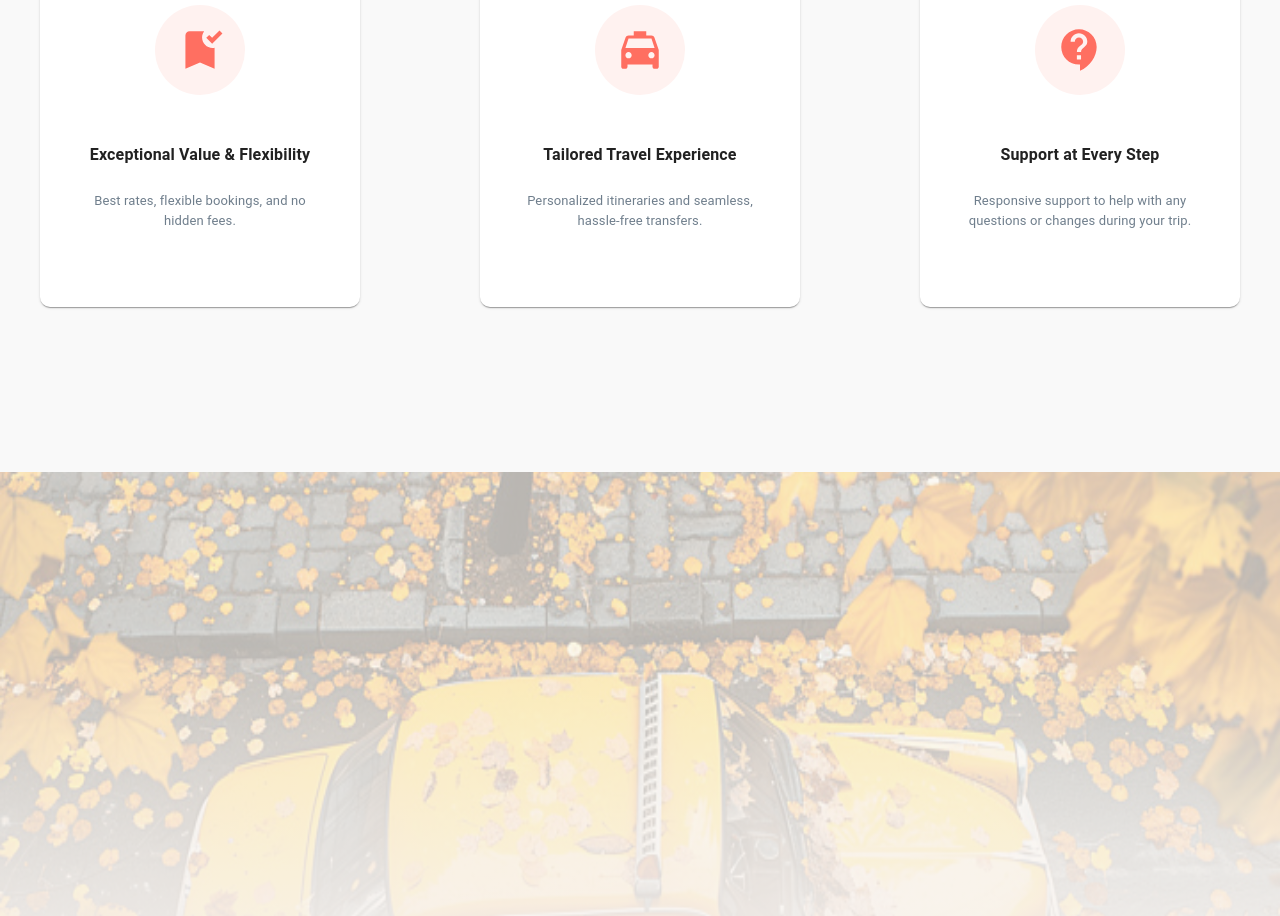
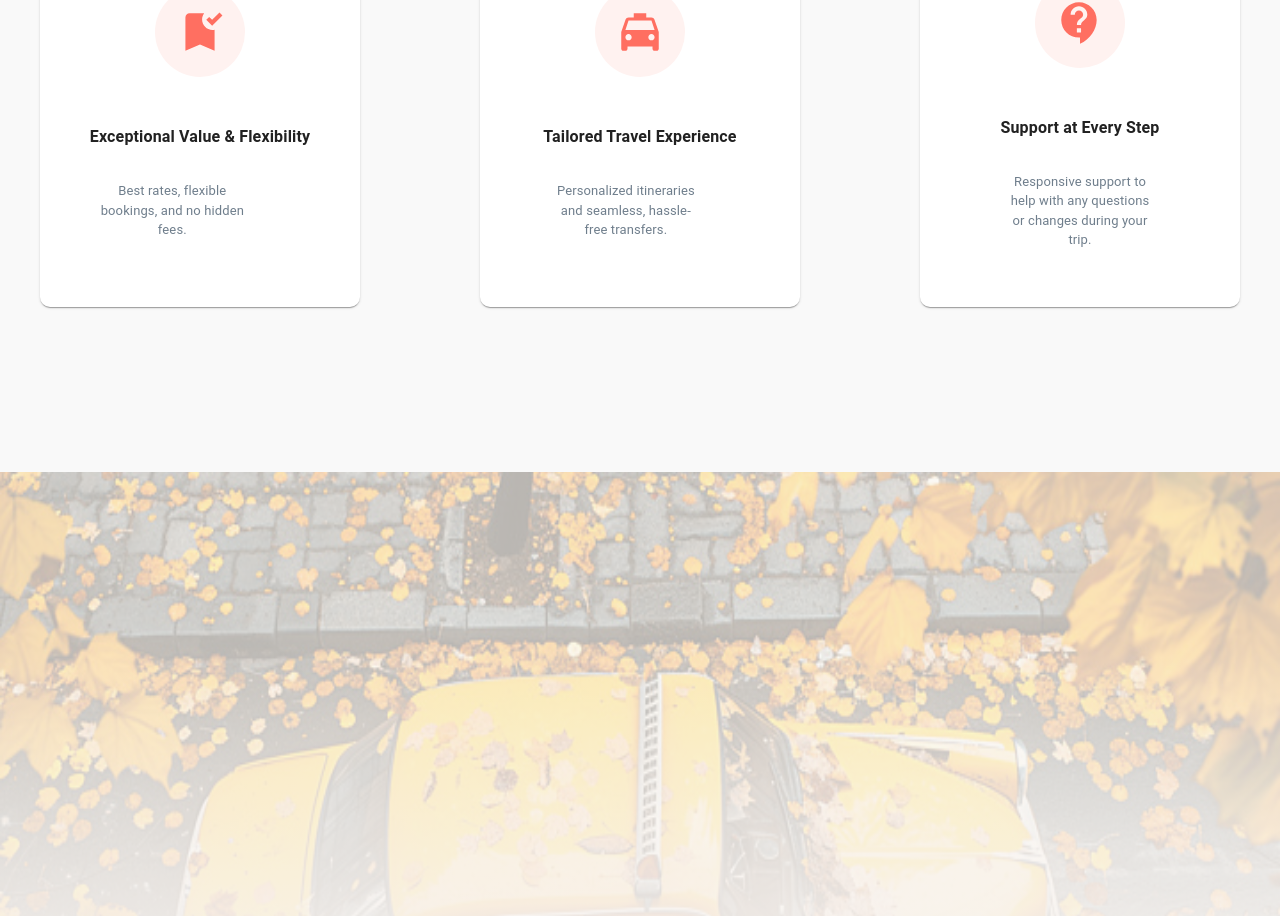
Before and after one commit to RafaPach/AllTravelServices, a Next.js app: page / in a window 1280 px wide. Shown: the part 1330-2246 px from the top of the page. Built offline with nearby package versions, Linux system fonts and the light colour scheme.

Commit message:
few styling changes on navbar

```diff
--- a/components/AboutUs/About.js
+++ b/components/AboutUs/About.js
@@ -29,9 +29,8 @@ const AboutUs = () => {
   return (
     <ThemeProvider theme={theme}>
       <div>
-        <div className="curved-background">
-          <NavbarForPages />
-        </div>
+        <NavbarForPages />
+        <div className="curved-background"></div>
 
         <Box
           sx={{
--- a/components/Alternative/HelloPageTest.js
+++ b/components/Alternative/HelloPageTest.js
@@ -16,6 +16,8 @@ export default function HelloPageAlt2() {
         ml: { xl: 12, lg: 5, md: 4, sm: 2, xs: 1 },
 
         mb: { sm: 15, xs: 5 },
+
+        mt: { xs: 7, sm: 7, md: 2, lg: 0, xl: 0 },
       }}
       // backgroundColor="red"
     >
--- a/components/Alternative/NavTest.js
+++ b/components/Alternative/NavTest.js
@@ -44,7 +44,7 @@ export default function NavbarAlt2({ color }) {
       <Box>
         {isSmallScreen ? (
           // Mobile Nav
-          <AppBar position="sticky" color="default">
+          <AppBar color="default">
             <Toolbar disableGutters sx={{ px: 2 }}>
               <Box sx={{ mr: 'auto', width: 120, height: 50 }}>
                 {' '}
--- a/components/Alternative/SubmitTest.js
+++ b/components/Alternative/SubmitTest.js
@@ -137,9 +137,8 @@ const EmailForm2 = () => {
 
   return (
     <ThemeProvider theme={customTheme(outerTheme)}>
-      <div className="curved-background-quote">
-        <Navbarpages />
-      </div>
+      <Navbarpages />
+      <div className="curved-background-quote"></div>
 
       <Box
         ml={{ xs: 1, sm: 5, md: 10, lg: 15 }}
--- a/components/Navbar/NavbarForPages.js
+++ b/components/Navbar/NavbarForPages.js
@@ -52,7 +52,7 @@ export default function Navbarpages({ color }) {
         {isSmallScreen ? (
           // Mobile Nav
           <AppBar
-            position="static"
+            position="fixed"
             color="default"
             sx={{
               width: '100%',
--- a/components/Quote.js
+++ b/components/Quote.js
@@ -281,9 +281,8 @@ function TravelQuoteForm() {
 
   return (
     <ThemeProvider theme={customTheme(outerTheme)}>
-      <div className="curved-background-quote">
-        <Navbarpages />
-      </div>
+      <Navbarpages />
+      <div className="curved-background-quote"></div>
 
       <Box sx={{ display: 'flex', justifyContent: 'center', m: 3 }}>
         <Stack spacing={2} mb={{ xs: 0, sm: '30px' }}>
--- a/components/WhyChooseUS/Whyus.js
+++ b/components/WhyChooseUS/Whyus.js
@@ -66,6 +66,7 @@ const WhyBookWithUs = () => {
         color="textSecondary"
         gutterBottom
         mt="20px"
+        p={{ xs: 2.5, sm: 0 }}
       >
         Variety of Vehicles and Broad Coverage: Ensuring reliable, high-quality
         service for every journey.
@@ -73,17 +74,17 @@ const WhyBookWithUs = () => {
 
       <Grid
         container
-        spacing={{ sm: 15, xs: 10 }}
+        spacing={{ sm: 15, xs: 4.3 }}
         justifyContent="center"
-        sx={{ mt: { sm: 10, xs: 10 } }}
+        sx={{ mt: { sm: 10, xs: 7 } }}
       >
         {/* First Card */}
-        <Grid item xs={12} sm={6} md={4}>
+        <Grid item xs={6} sm={6} md={4}>
           <Card
             sx={{
               p: 3,
-              width: { xs: '270px', sm: '320px' },
-              height: { xs: '330px', sm: '370px' },
+              width: { xs: '180px', sm: '320px' },
+              height: { xs: '260px', sm: '370px' },
               borderRadius: '10px',
               display: 'flex', // Makes the card flexible
               flexDirection: 'column', // Stacks the content vertically
@@ -97,19 +98,28 @@ const WhyBookWithUs = () => {
                   display: 'inline-flex',
                   alignItems: 'center',
                   justifyContent: 'center',
-                  width: 90,
-                  height: 90,
+                  width: { xs: 60, sm: 90 },
+                  height: { xs: 60, sm: 90 },
                   backgroundColor: '#FFF2F0',
                   borderRadius: '50%',
                   margin: '0 auto',
                   mb: 4, // Adds margin below the icon for spacing
                 }}
               >
-                <BookmarkAddedIcon style={{ fontSize: 50, color: '#ff6f61' }} />
+                <BookmarkAddedIcon
+                  sx={{ fontSize: { xs: 40, sm: 50 }, color: '#ff6f61' }}
+                />
               </Box>
-              <Typography sx={{ mt: 2, fontWeight: 700, fontSize: '16px' }}>
+              <Typography
+                sx={{
+                  mt: { xs: -1, sm: 2 },
+                  fontWeight: 700,
+                  fontSize: { xs: '14px', sm: '16px' },
+                }}
+              >
                 Exceptional Value & Flexibility
               </Typography>
+              <Box width="165px" textAlign="center" p={1}>
                 <Typography
                   sx={{
                     mt: 3,
@@ -120,17 +130,18 @@ const WhyBookWithUs = () => {
                 >
                   Best rates, flexible bookings, and no hidden fees.
                 </Typography>
+              </Box>
             </CardContent>
           </Card>
         </Grid>
 
         {/* Second Card */}
-        <Grid item xs={12} sm={6} md={4}>
+        <Grid item xs={6} sm={6} md={4}>
           <Card
             sx={{
               p: 3,
-              width: { xs: '270px', sm: '320px' },
-              height: { xs: '330px', sm: '370px' },
+              width: { xs: '170px', sm: '320px' },
+              height: { xs: '260px', sm: '370px' },
               borderRadius: '10px',
               display: 'flex', // Makes the card flexible
               flexDirection: 'column', // Stacks the content vertically
@@ -144,19 +155,28 @@ const WhyBookWithUs = () => {
                   display: 'inline-flex',
                   alignItems: 'center',
                   justifyContent: 'center',
-                  width: 90,
-                  height: 90,
+                  width: { xs: 60, sm: 90 },
+                  height: { xs: 60, sm: 90 },
                   backgroundColor: '#FFF2F0',
                   borderRadius: '50%',
                   margin: '0 auto',
                   mb: 4, // Adds margin below the icon for spacing
                 }}
               >
-                <LocalTaxiIcon style={{ fontSize: 50, color: '#ff6f61' }} />
+                <LocalTaxiIcon
+                  sx={{ fontSize: { xs: 40, sm: 50 }, color: '#ff6f61' }}
+                />
               </Box>
-              <Typography sx={{ mt: 2, fontWeight: 700, fontSize: '16px' }}>
+              <Typography
+                sx={{
+                  mt: { xs: -1, sm: 2 },
+                  fontWeight: 700,
+                  fontSize: { xs: '14px', sm: '16px' },
+                }}
+              >
                 Tailored Travel Experience
               </Typography>
+              <Box width="165px" textAlign="center" p={1}>
                 <Typography
                   sx={{
                     mt: 3,
@@ -167,6 +187,7 @@ const WhyBookWithUs = () => {
                 >
                   Personalized itineraries and seamless, hassle-free transfers.
                 </Typography>
+              </Box>
             </CardContent>
           </Card>
         </Grid>
@@ -174,7 +195,7 @@ const WhyBookWithUs = () => {
         {/* Third Card */}
         <Grid
           item
-          xs={12}
+          xs={6}
           sm={6}
           md={4}
           sx={{
@@ -186,8 +207,8 @@ const WhyBookWithUs = () => {
           <Card
             sx={{
               p: 3,
-              width: { xs: '270px', sm: '320px' },
-              height: { xs: '330px', sm: '370px' },
+              width: { xs: '170px', sm: '320px' },
+              height: { xs: '260px', sm: '370px' },
               borderRadius: '10px',
               display: 'flex', // Makes the card flexible
               flexDirection: 'column', // Stacks the content vertically
@@ -201,21 +222,28 @@ const WhyBookWithUs = () => {
                   display: 'inline-flex',
                   alignItems: 'center',
                   justifyContent: 'center',
-                  width: 90,
-                  height: 90,
+                  width: { xs: 60, sm: 90 },
+                  height: { xs: 60, sm: 90 },
                   backgroundColor: '#FFF2F0',
                   borderRadius: '50%',
                   margin: '0 auto',
-                  mb: 4, // Adds margin below the icon for spacing
+                  mb: { xs: 2, sm: 4 }, // Adds margin below the icon for spacing
                 }}
               >
                 <ContactSupportIcon
-                  style={{ fontSize: 50, color: '#ff6f61' }}
+                  sx={{ fontSize: { xs: 40, sm: 50 }, color: '#ff6f61' }}
                 />
               </Box>
-              <Typography sx={{ mt: 2, fontWeight: 700, fontSize: '16px' }}>
+              <Typography
+                sx={{
+                  mt: 2,
+                  fontWeight: 700,
+                  fontSize: { xs: '14px', sm: '16px' },
+                }}
+              >
                 Support at Every Step{' '}
               </Typography>
+              <Box width="165px" textAlign="center" p={1}>
                 <Typography
                   sx={{
                     mt: 3,
@@ -224,9 +252,10 @@ const WhyBookWithUs = () => {
                     color: '#6F7E8C',
                   }}
                 >
-                Responsive support to help with any questions or changes during
-                your trip.
+                  Responsive support to help with any questions or changes
+                  during your trip.
                 </Typography>
+              </Box>
             </CardContent>
           </Card>
         </Grid>
```
Lines whose indentation alone changed are shown as unchanged.
